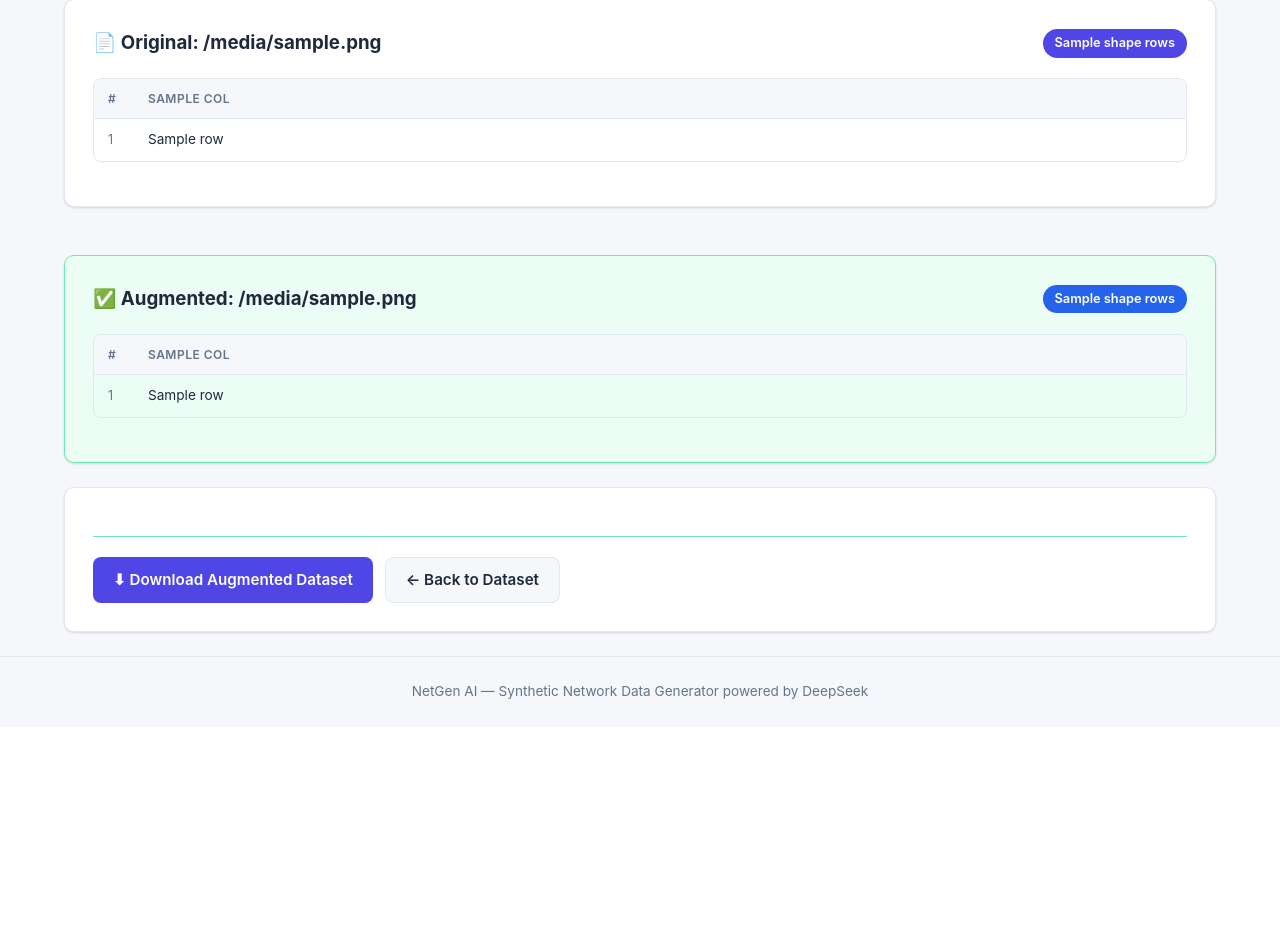
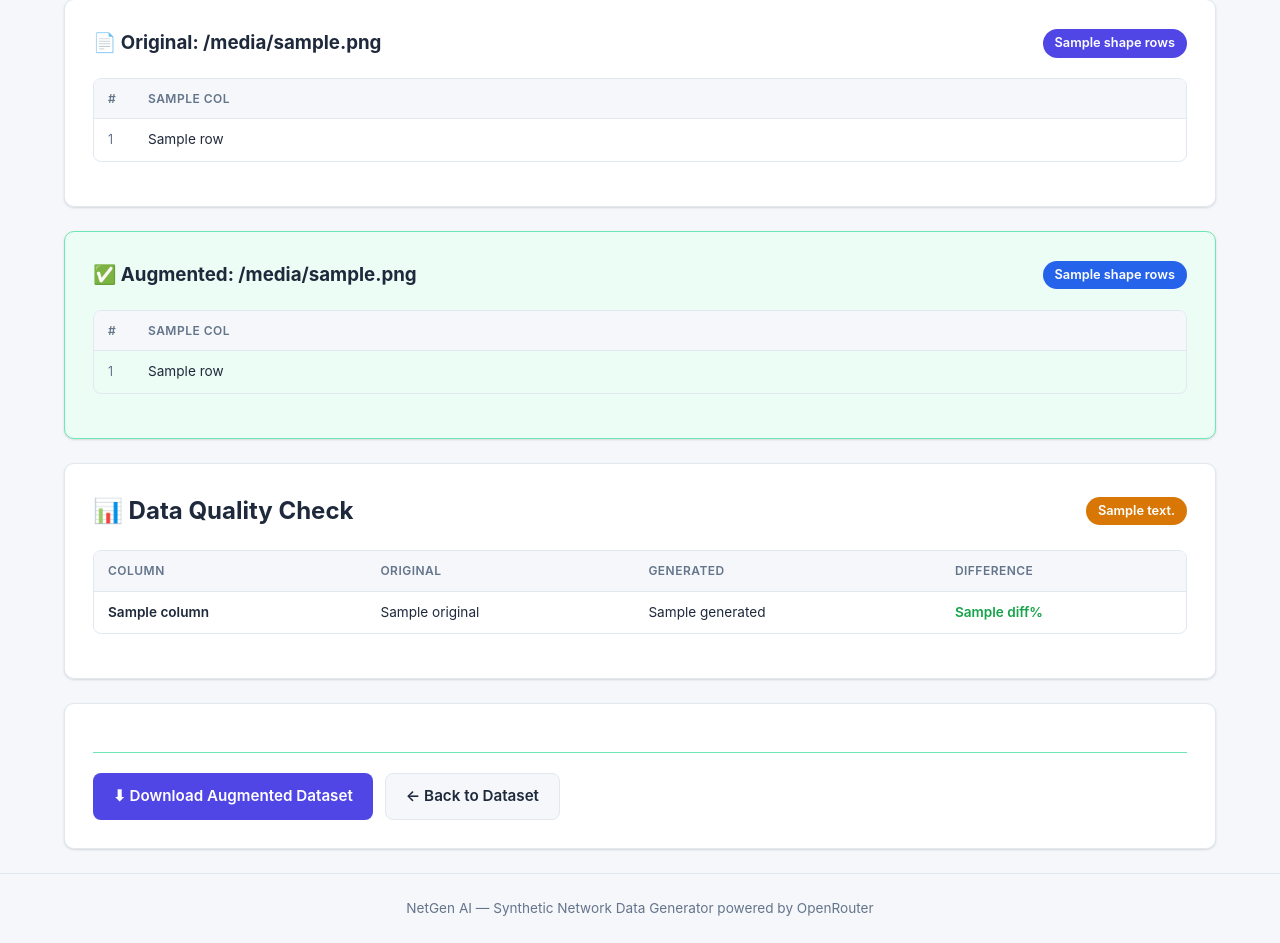
Before and after one commit to KienNguyen-2006/Netgen-AI, a Flask app: template templates/compare.html in a window 1280 px wide. Shown: the part 327-1270 px from the top of the page. Before the commit the page ends 1026 px from the top, so only its background shows below. Run offline with Flask 3, Linux system fonts and the light colour scheme; the template is opened without the code that fills it: most values are stand-ins (such as "Sample title", 1, 10 or a date in 2020); some libraries are stand-ins or nearby versions.

Commit message:
Finish final stage

```diff
--- a/app.py
+++ b/app.py
@@ -16,6 +16,7 @@ from ai_generator import generate_rows
 from data_handler import (
     allowed_file,
     append_rows,
+    compare_datasets,
     get_dataset_info,
     get_schema_prompt,
     load_dataset,
@@ -163,14 +164,16 @@ def compare():
     augmented_info = get_dataset_info(augmented_df)
 
     new_rows_count = len(augmented_df) - len(original_df)
+    generated_df = augmented_df.iloc[len(original_df):]
 
     original_page = request.args.get("orig_page", 1, type=int)
     augmented_page = request.args.get("aug_page", 1, type=int)
 
-    original_pagination = paginate_df(original_df, original_page, per_page=10)
-    augmented_pagination = paginate_df(augmented_df, augmented_page, per_page=10)
+    original_pagination = paginate_df(original_df, original_page)
+    augmented_pagination = paginate_df(augmented_df, augmented_page)
 
     output_filename = os.path.basename(output_path)
+    comparison = compare_datasets(original_df, generated_df)
 
     return render_template(
         "compare.html",
@@ -181,6 +184,7 @@ def compare():
         original_pagination=original_pagination,
         augmented_pagination=augmented_pagination,
         new_rows_count=new_rows_count,
+        comparison=comparison,
     )
 
 
--- a/data_handler.py
+++ b/data_handler.py
@@ -1,4 +1,6 @@
 import os
+
+import numpy as np
 import pandas as pd
 
 UPLOAD_FOLDER = os.path.join(os.path.dirname(__file__), "uploads")
@@ -87,3 +89,58 @@ def paginate_df(df: pd.DataFrame, page: int, per_page: int = 25) -> dict:
         "total": total,
         "total_pages": total_pages,
     }
+
+
+def compare_datasets(original_df: pd.DataFrame, generated_df: pd.DataFrame,
+                     max_columns: int = 5) -> dict:
+    """Simplified comparison of original vs generated rows.
+
+    Picks the top numeric columns with the most variation, computes a
+    representative value for each, and returns an easy-to-read result.
+    """
+    if generated_df.empty:
+        return {"rows": [], "summary": "No generated rows to compare."}
+
+    orig_numeric = original_df.select_dtypes(include="number")
+    gen_numeric = generated_df.select_dtypes(include="number")
+    common = list(set(orig_numeric.columns) & set(gen_numeric.columns))
+
+    # Pick columns with actual variation, sorted by std descending
+    ranked = sorted(
+        [c for c in common if orig_numeric[c].std() > 1e-9],
+        key=lambda c: orig_numeric[c].std(),
+        reverse=True,
+    )
+    selected = ranked[:max_columns]
+
+    rows = []
+    bad = 0
+    for col in selected:
+        o_val = orig_numeric[col].mean()
+        g_val = gen_numeric[col].mean()
+
+        if o_val is None or g_val is None or not np.isfinite(o_val) or not np.isfinite(g_val):
+            continue
+
+        diff = round(abs(g_val - o_val) / (abs(o_val) + 1e-6) * 100, 2)
+        if diff > 30:
+            bad += 1
+
+        rows.append({
+            "column": col,
+            "original": round(o_val, 4),
+            "generated": round(g_val, 4),
+            "diff": diff,
+        })
+
+    total = len(rows)
+    if total == 0:
+        summary = "No comparable columns found."
+    elif bad == 0:
+        summary = "Generated data looks good — values are close to the original."
+    elif bad <= total // 2:
+        summary = f"Mostly good — {bad} of {total} columns differ by more than 30%."
+    else:
+        summary = f"Some values differ significantly — {bad} of {total} columns are off by more than 30%."
+
+    return {"rows": rows, "summary": summary}
--- a/static/style.css
+++ b/static/style.css
@@ -318,6 +318,11 @@ body {
     border-radius: 8px;
 }
 
+.table-scroll {
+    max-height: 400px;
+    overflow-y: auto;
+}
+
 .data-table {
     width: 100%;
     border-collapse: collapse;
@@ -615,6 +620,42 @@ body {
     background: #bbf7d0 !important;
 }
 
+/* Statistical Comparison */
+.stats-table .col-name {
+    font-weight: 600;
+    white-space: nowrap;
+}
+
+.stat-ok {
+    color: var(--color-success);
+    font-weight: 600;
+}
+
+.stat-warn {
+    color: #d97706;
+    font-weight: 600;
+    background: #fffbeb;
+}
+
+.stat-danger {
+    color: var(--color-danger);
+    font-weight: 700;
+    background: #fef2f2;
+}
+
+.badge-ok {
+    background: var(--color-success);
+}
+
+.badge-warn {
+    background: #d97706;
+}
+
+#stat-comparison h3 {
+    margin-bottom: 12px;
+    font-size: 1.05rem;
+}
+
 /* Responsive */
 @media (max-width: 640px) {
     .hero h1 {
@@ -637,4 +678,8 @@ body {
     .preview-actions {
         flex-direction: column;
     }
+
+    #stat-comparison [style*="grid-template-columns"] {
+        grid-template-columns: 1fr !important;
+    }
 }
--- a/templates/base.html
+++ b/templates/base.html
@@ -43,7 +43,7 @@
 
     <footer class="footer">
         <div class="container">
-            <p>NetGen AI &mdash; Synthetic Network Data Generator powered by DeepSeek</p>
+            <p>NetGen AI &mdash; Synthetic Network Data Generator powered by OpenRouter</p>
         </div>
     </footer>
 
--- a/templates/compare.html
+++ b/templates/compare.html
@@ -27,7 +27,6 @@
     </div>
 </section>
 
-<div class="compare-grid">
 <section class="card">
     <div class="card-header">
         <h3>📄 Original: {{ filename }}</h3>
@@ -112,7 +111,42 @@
     </div>
     {% endif %}
 </section>
+
+{% if comparison and comparison.rows %}
+<section class="card" id="stat-comparison">
+    <div class="card-header">
+        <h2>📊 Data Quality Check</h2>
+        <span class="badge {% if 'good' in comparison.summary %}badge-ok{% else %}badge-warn{% endif %}">
+            {{ comparison.summary }}
+        </span>
     </div>
+
+    <div class="table-wrapper">
+        <table class="data-table stats-table">
+            <thead>
+                <tr>
+                    <th>Column</th>
+                    <th>Original</th>
+                    <th>Generated</th>
+                    <th>Difference</th>
+                </tr>
+            </thead>
+            <tbody>
+                {% for r in comparison.rows %}
+                <tr>
+                    <td class="col-name">{{ r.column }}</td>
+                    <td>{{ r.original }}</td>
+                    <td>{{ r.generated }}</td>
+                    <td class="{% if r.diff > 30 %}stat-danger{% elif r.diff > 10 %}stat-warn{% else %}stat-ok{% endif %}">
+                        {{ r.diff }}%
+                    </td>
+                </tr>
+                {% endfor %}
+            </tbody>
+        </table>
+    </div>
+</section>
+{% endif %}
 
 <section class="card">
     <div class="preview-actions">
--- a/templates/index.html
+++ b/templates/index.html
@@ -4,7 +4,7 @@
 {% block content %}
 <section class="hero">
     <h1>NetGen AI</h1>
-    <p class="hero-subtitle">Generate realistic synthetic network data using DeepSeek AI</p>
+    <p class="hero-subtitle">Generate realistic synthetic network data using AI</p>
 </section>
 
 <section class="card upload-card">
@@ -36,7 +36,7 @@
         <div class="feature-item">
             <div class="feature-icon">🤖</div>
             <h3>Generate</h3>
-            <p>DeepSeek AI creates realistic synthetic rows matching your data patterns.</p>
+            <p>AI creates realistic synthetic rows matching your data patterns.</p>
         </div>
         <div class="feature-item">
             <div class="feature-icon">✅</div>
```
Also changed, not shown: outputs/BGP Network dataset_augmented.csv (+7 -9 lines). Lines whose indentation alone changed are shown as unchanged.
